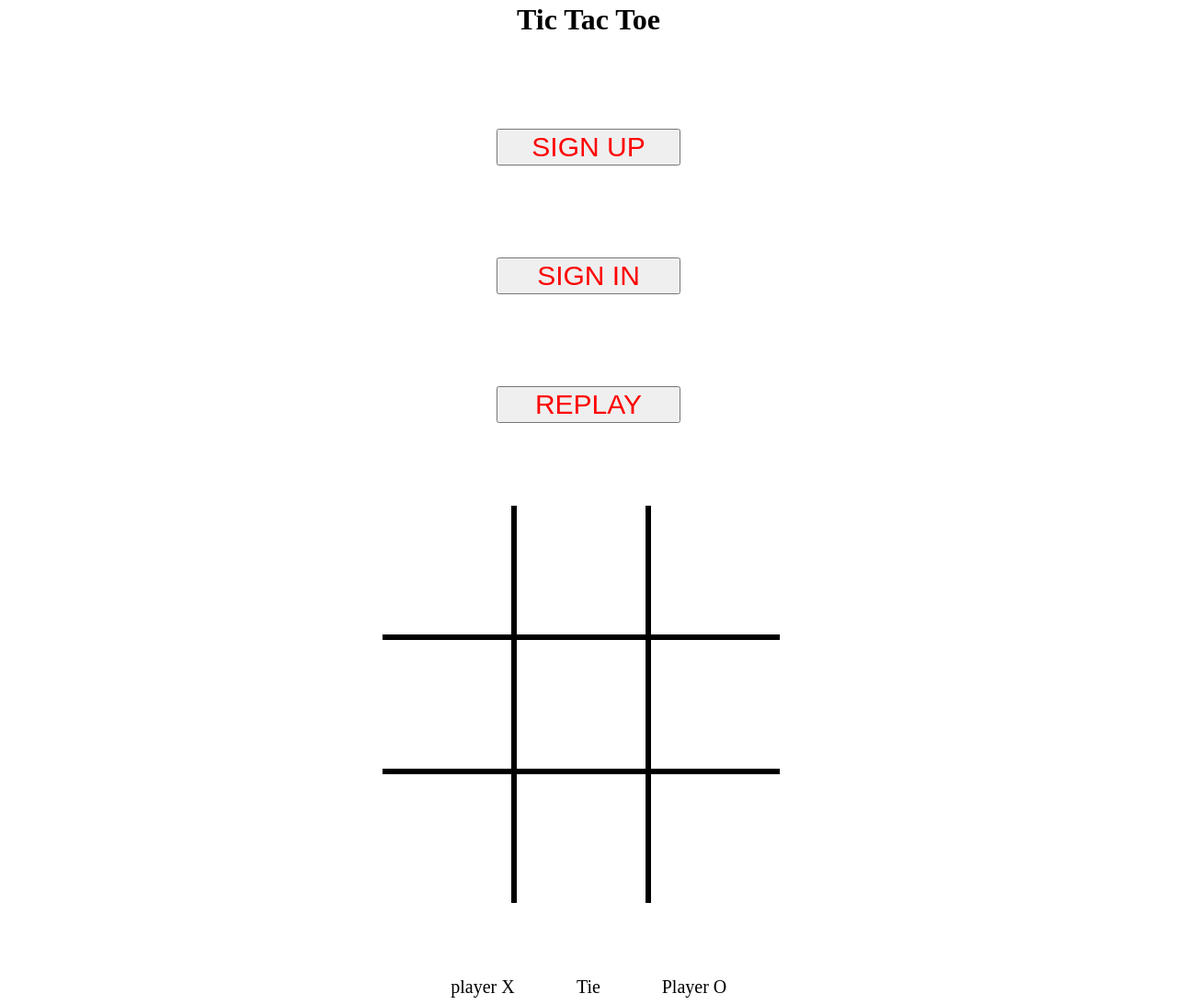
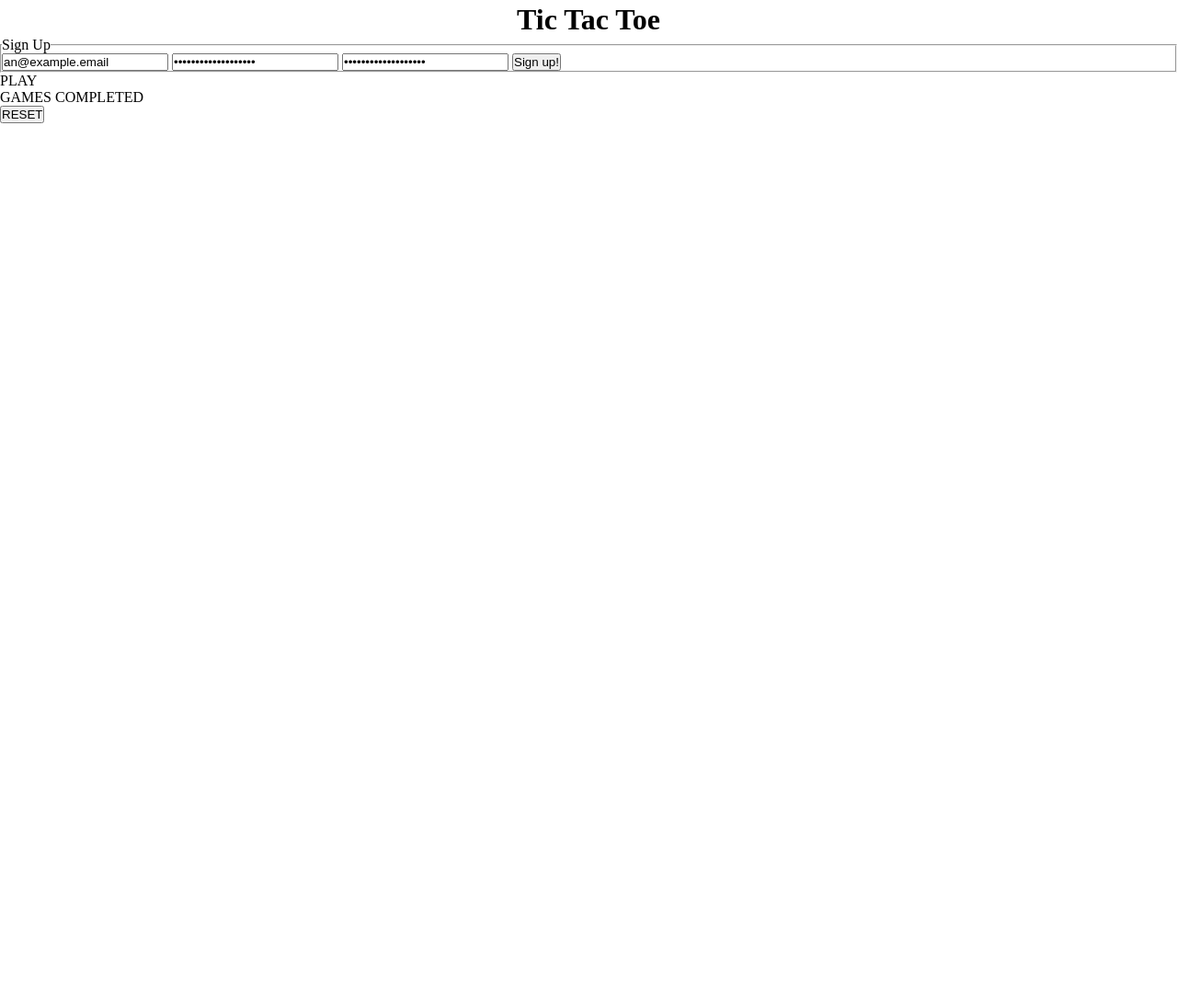
Before and after one commit to allanolive/tictactoe-client, a website built with webpack: page index.html in a window 1280 px wide. Shown: the part 21-1114 px from the top of the page at 92% size. After the commit the page ends 800 px from the top, so only its background shows below. Built offline with nearby package versions, Linux system fonts and the light colour scheme.

Commit message:
Changed div classes for easier board manipulation
- just wanted to simplify my html for the game Board part of it
since I was starting to confuse myself with all the classes and
data types.

```diff
--- a/index.html
+++ b/index.html
@@ -13,34 +13,48 @@
     </head>
     <body>
       <h1>Tic Tac Toe</h1>
-      <div class="btn">
+      <!-- <div class="btn">
         <button class="restart">SIGN UP</button>
       </div>
       <div class="btn">
         <button class="restart">SIGN IN</button>
       </div>
       <div class="btn" id="replay">
-        <button class="restart">REPLAY</button>
+        <button class="restart">RESTART</button>
       </div>
-      <div id="gamePlay">
+      <div id="gamePlay"></div>
       <div class="messages">
         <p id="result"></p>
+      </div> -->
+
+        <p id="messages"></p>
+        <form id="sign-up" class="border">
+          <fieldset>
+            <legend>Sign Up</legend>
+            <input name="credentials[email]" type="text" value="an@example.email">
+            <input name="credentials[password]" type="password" value="an example password">
+            <input name="credentials[password_confirmation]" type="password" value="an example password">
+            <input type="submit" value="Sign up!">
+          </fieldset>
+        </form>
+        <div class="container" id="gameBoard">
+          <span class="turn" id="turn">PLAY</span>
+          <div class="square" id="square1"></div>
+          <div class="square" id="square2"></div>
+          <div class="square" id="square3"></div>
+          <div class="square" id="square4"></div>
+          <div class="square" id="square5"></div>
+          <div class="square" id="square6"></div>
+          <div class="square" id="square7"></div>
+          <div class="square" id="square8"></div>
+          <div class="square" id="square9"></div>
+        </div>
+        <div>GAMES COMPLETED
+        <div id="gamesPlayed"></div>
       </div>
 
-      <div class="game-board-container flex-center">
-        <div class="game-board" id="gameBoard">
-          <div class="empty-square square0" data-row=0 data-col=0></div>
-          <div class="empty-square square1" data-row=0 data-col=1></div>
-          <div class="empty-square square2" data-row=0 data-col=2></div>
-          <div class="empty-square square3" data-row=1 data-col=0></div>
-          <div class="empty-square square4" data-row=1 data-col=1></div>
-          <div class="empty-square square5" data-row=1 data-col=2></div>
-          <div class="empty-square square6" data-row=2 data-col=0></div>
-          <div class="empty-square square7" data-row=2 data-col=1></div>
-          <div class="empty-square square8" data-row=2 data-col=2></div>
-        </div>
-      </div>
-      <div class="scoreKeeper">
+        <button id="playAgainBtn">RESET</button>
+      <!-- <div class="scoreKeeper">
         <div>
         <div>player X</div>
         <div>Tie</div>
@@ -53,7 +67,6 @@
         <div id="tie"></div>
         <div id="playerO"></div>
       </div>
-      </div>
-    </div>
+      </div> -->
     </body>
     </html>
```
